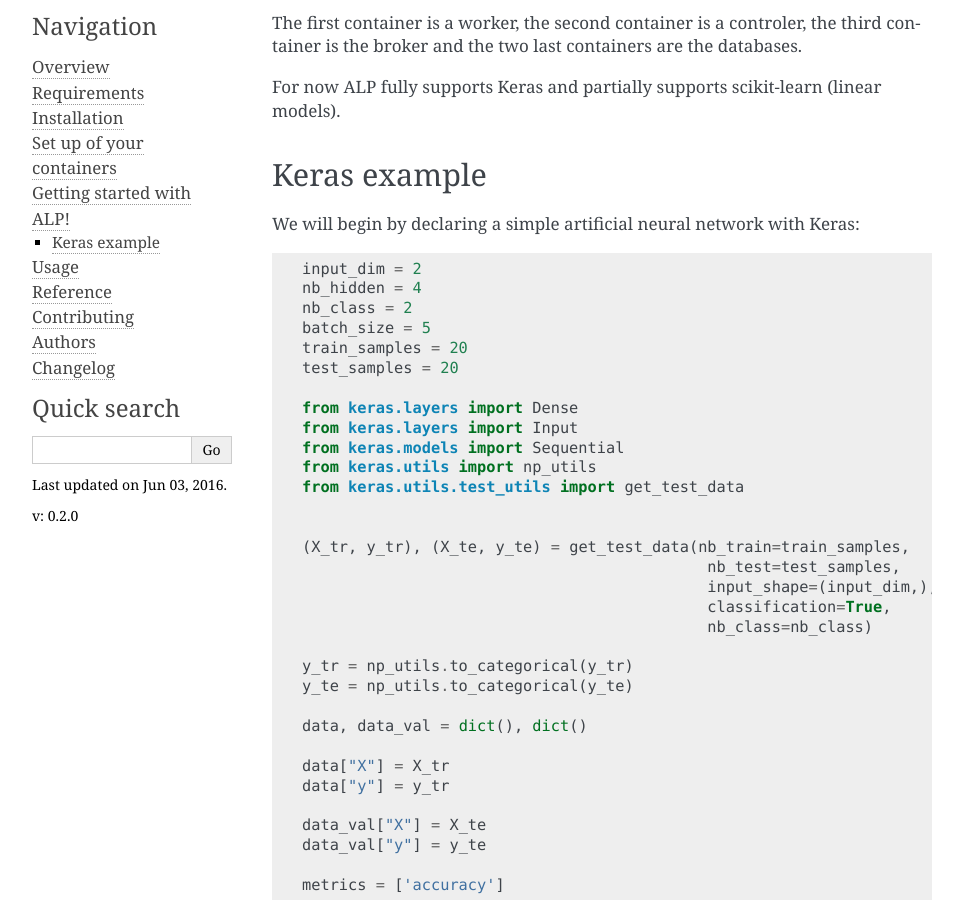
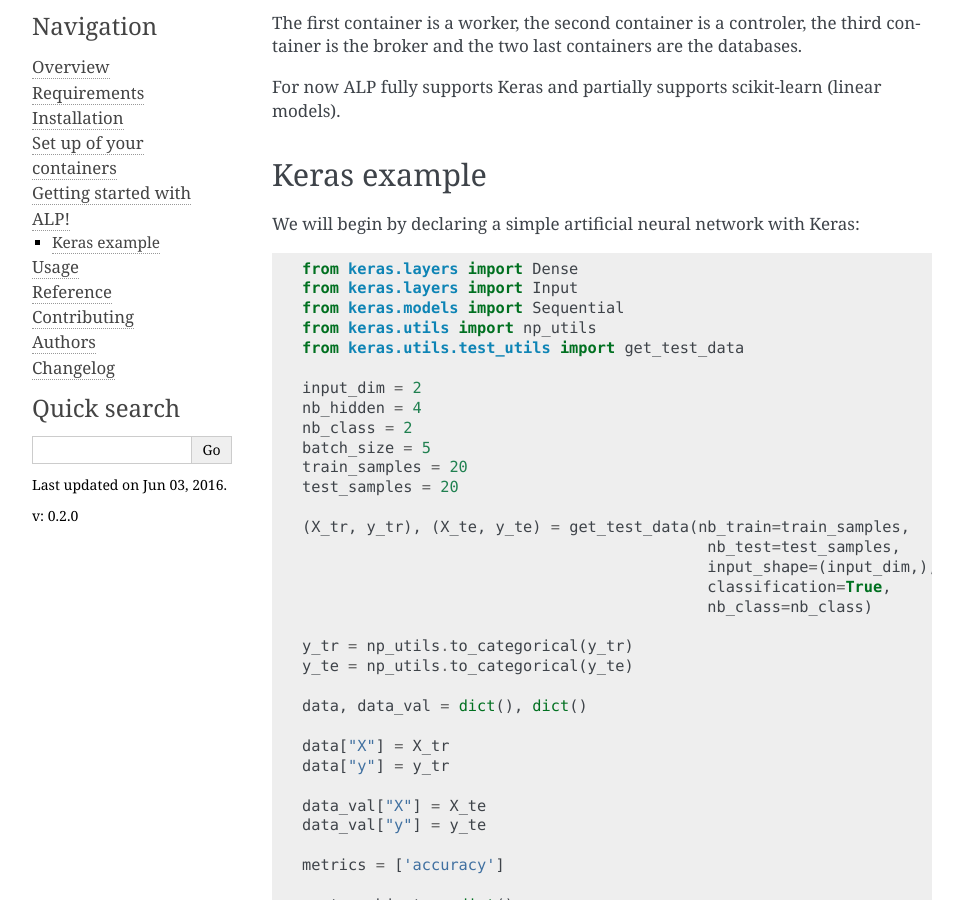
Before and after one commit to tboquet/python-alp, a Sphinx documentation site: the page built from docs/tutorial.rst, in a window 1280 px wide and 900 px high, scrolled down 403 px. Shown: the whole window, without its empty margins (148-1111 px from the left). Built offline with Sphinx 7.4.7, drawn with Linux system fonts in a browser that asks for light colours.

Commit message:
* typos, cleaned, links

```diff
--- a/docs/dockersetup.rst
+++ b/docs/dockersetup.rst
@@ -7,16 +7,20 @@
 To launch all the required containers so that the base config file works launch::
 
     docker run --name mongo_models -v /opt/data/mongo_data/models:/data/db -d --restart=always mongo
+
     docker run --name mongo_results -v /opt/data/mongo_data/results:/data/db -d --restart=always mongo
+
     docker run -d -v /etc/localtime:/etc/localtime:ro \
         -v /opt/data/rabbitmq/dev/log:/dev/log -v /opt/data/rabbitmq:/var/lib/rabbitmq \
         --name=rabbitmq_sched -p 8080:15672 -p 5672:5672\
         --restart=always rabbitmq:3-management
+
     docker run -d `curl -s http://localhost:3476/v1.0/docker/cli?dev=0\&vol=nvidia_driver` \
         -v /home/tboquet/notebooks:/notebooks \
         -v /opt/data/parameters_h5:/parameters_h5 -v /opt/data/r2dbh5:/r2dbh5 --link mongo_models:mongo_m \
         --link mongo_results:mongo_r -v /home/tboquet/scheduler/proj:/sched --link rabbitmq_sched:rabbitmq \
         --name ipy_controler_th -p 444:8888 -w "/sched" --restart always tboquet/the7hc5controleralp
+
     docker run -d `curl -s http://localhost:3476/v1.0/docker/cli?dev=0\&vol=nvidia_driver` \
         -v /opt/data/parameters_h5:/parameters_h5 \
         -v /home/tboquet/scheduler/proj:/sched -v /opt/data/r2dbh5:/r2dbh5 \
--- a/docs/requirements.rst
+++ b/docs/requirements.rst
@@ -11,4 +11,4 @@
 .. _Docker: https://www.docker.com/
 .. _`nvidia-docker`: https://github.com/NVIDIA/nvidia-docker
 .. _`install Docker`: https://docs.docker.com/engine/installation/linux/ubuntulinux/
-.. _`install nvidia-docker`: https://github.com/NVIDIA/nvidia-docker#quick-start
+.. _`install nvidia-docker`: https://github.com/NVIDIA/nvidia-docker/wiki/Installation
--- a/docs/tutorial.rst
+++ b/docs/tutorial.rst
@@ -30,19 +30,18 @@
 
 .. code-block:: python
 
+    from keras.layers import Dense
+    from keras.layers import Input
+    from keras.models import Sequential
+    from keras.utils import np_utils
+    from keras.utils.test_utils import get_test_data
+
     input_dim = 2
     nb_hidden = 4
     nb_class = 2
     batch_size = 5
     train_samples = 20
     test_samples = 20
-
-    from keras.layers import Dense
-    from keras.layers import Input
-    from keras.models import Sequential
-    from keras.utils import np_utils
-    from keras.utils.test_utils import get_test_data
-
 
     (X_tr, y_tr), (X_te, y_te) = get_test_data(nb_train=train_samples,
                                                 nb_test=test_samples,
```
